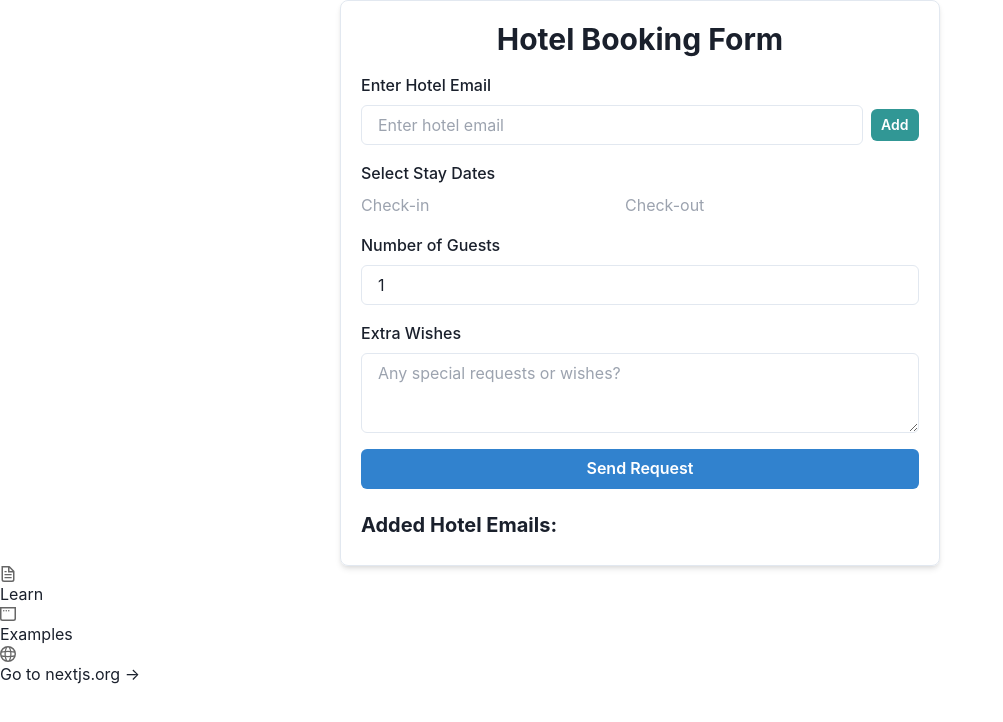
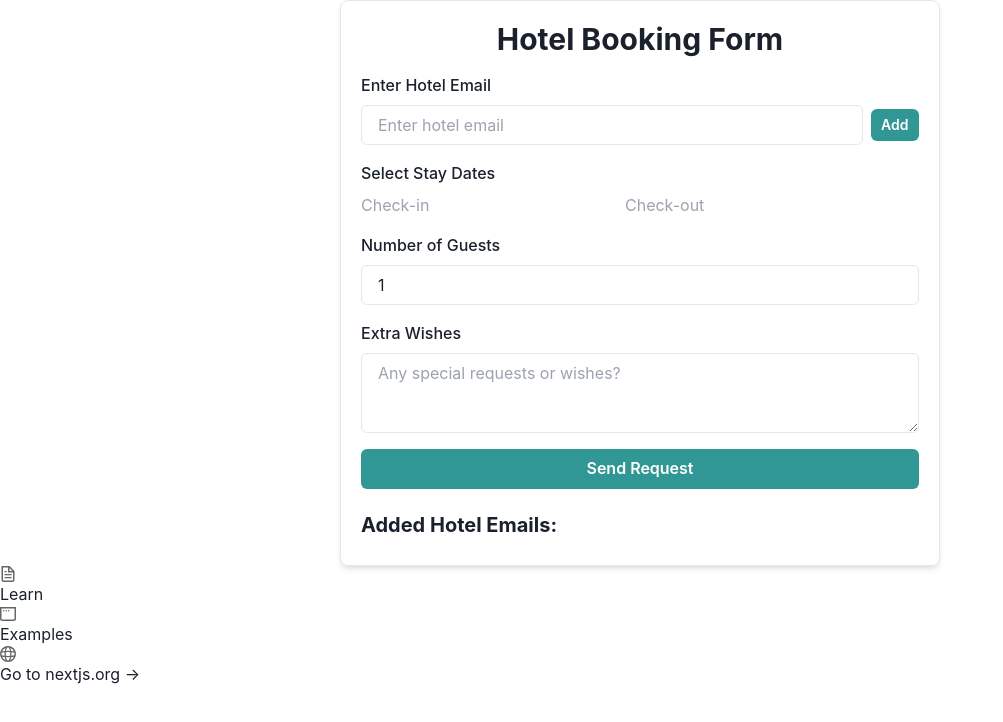
Before and after one commit to Saturas89/RoomRates.ai, a Next.js app: page / in a window 1280 px wide. Shown: the top 722 px of the page, without its empty margins (0-1003 px from the left). Built offline with nearby package versions, Linux system fonts and the light colour scheme.

Commit message:
fix color

```diff
--- a/src/app/hotelEmails.tsx
+++ b/src/app/hotelEmails.tsx
@@ -105,7 +105,7 @@ export default function HotelEmails() {
                     </FormControl>
 
                     {/* Send Request Button */}
-                    <Button colorScheme="blue" onClick={handleSendRequest} width="full">
+                    <Button colorScheme="teal" onClick={handleSendRequest} width="full">
                         Send Request
                     </Button>
                 </Stack>
```
